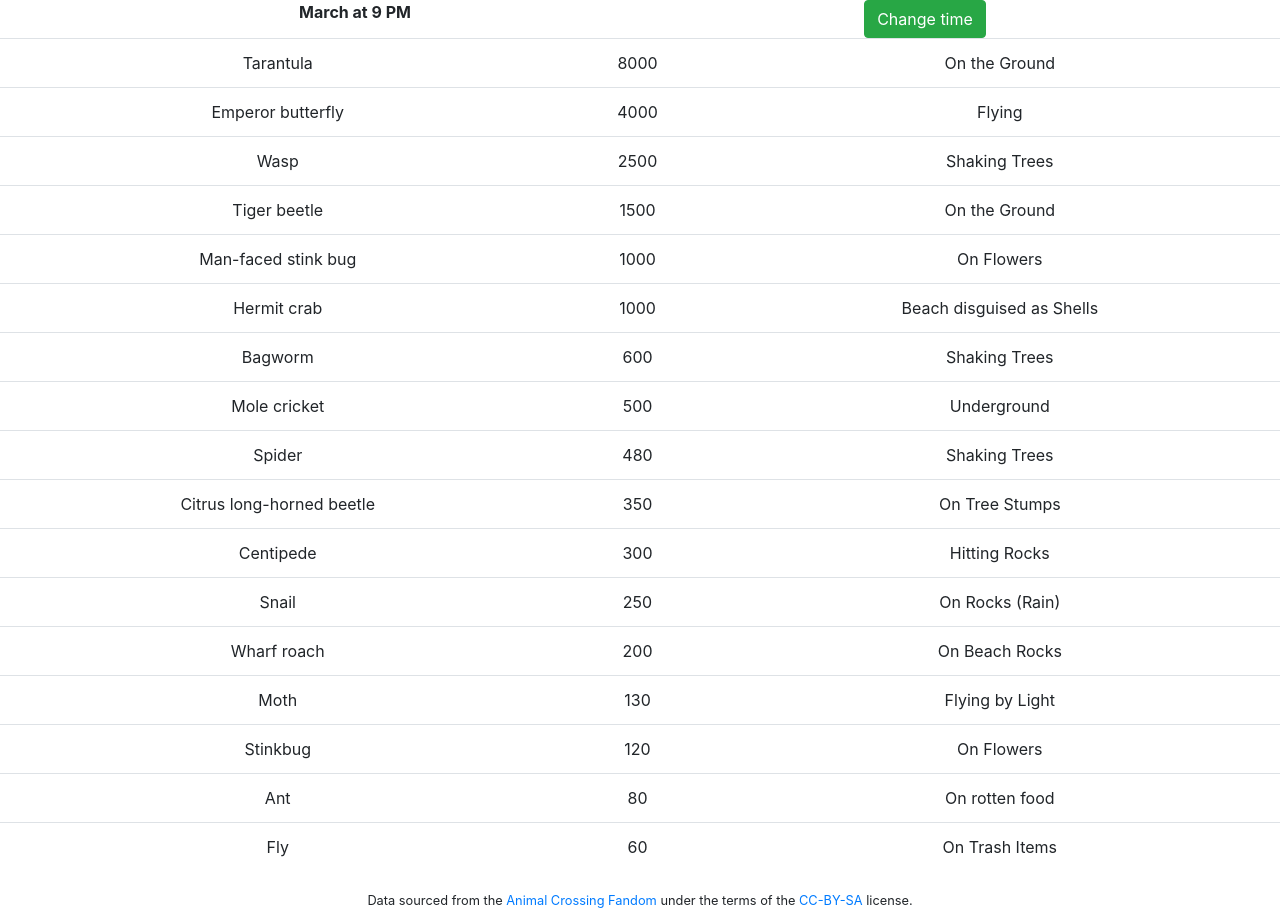
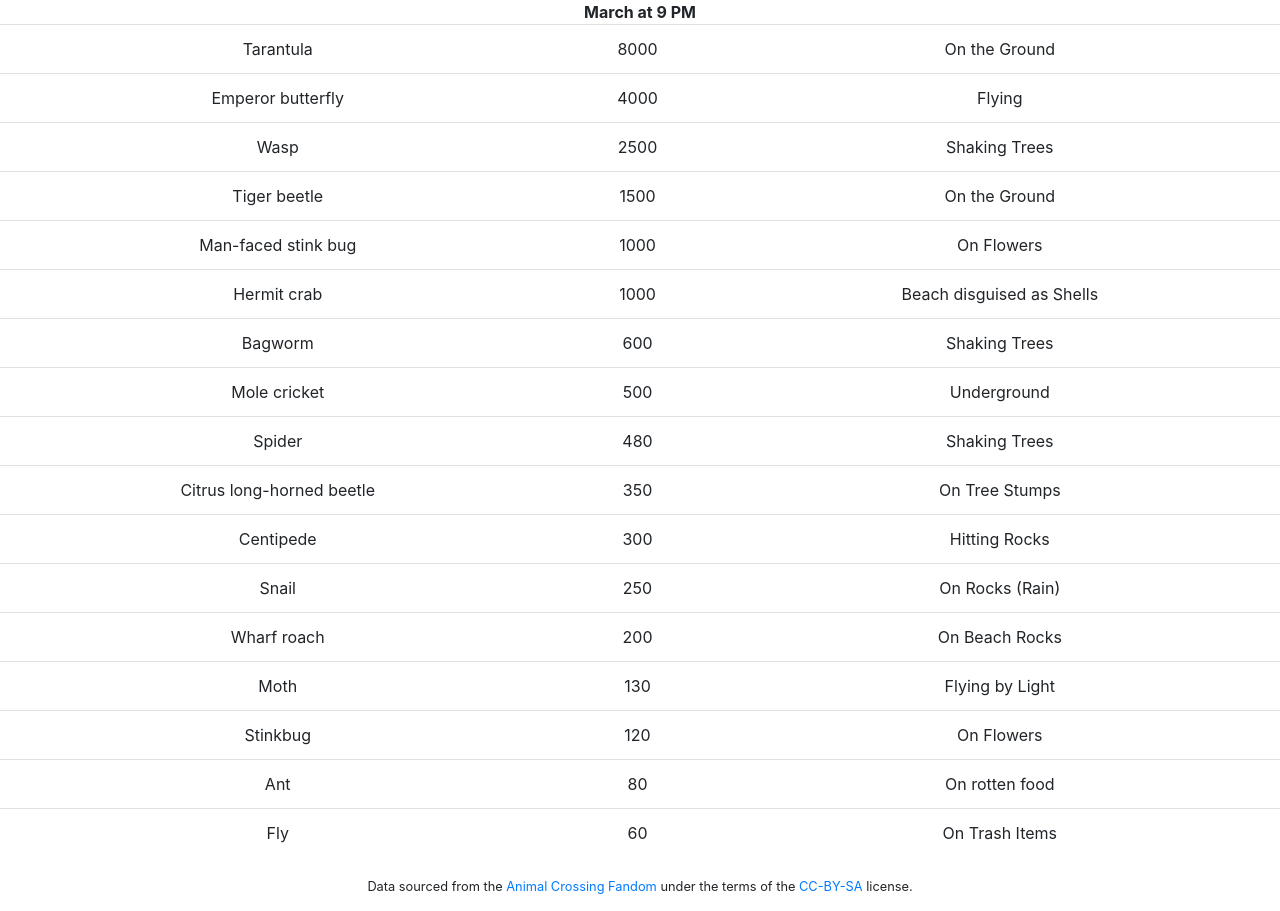
Before and after one commit to kemitche/bug-scout, a React (Create React App) app: page / in a window 1280 px wide. Built offline with nearby package versions, Linux system fonts and the light colour scheme.

Commit message:
Hide in-progress work on time change functionality

```diff
--- a/src/App.tsx
+++ b/src/App.tsx
@@ -28,7 +28,7 @@ class App extends React.Component {
                 <Container>
                     <Row>
                         <Col><Clock when={now} /></Col>
-                        <Col><TimeModal buttonLabel="Change time"/></Col>
+                        {/* <Col><TimeModal buttonLabel="Change time"/></Col> */}
                     </Row>
                 </Container>
                 <BugTable bugs={bugs}/>
```
